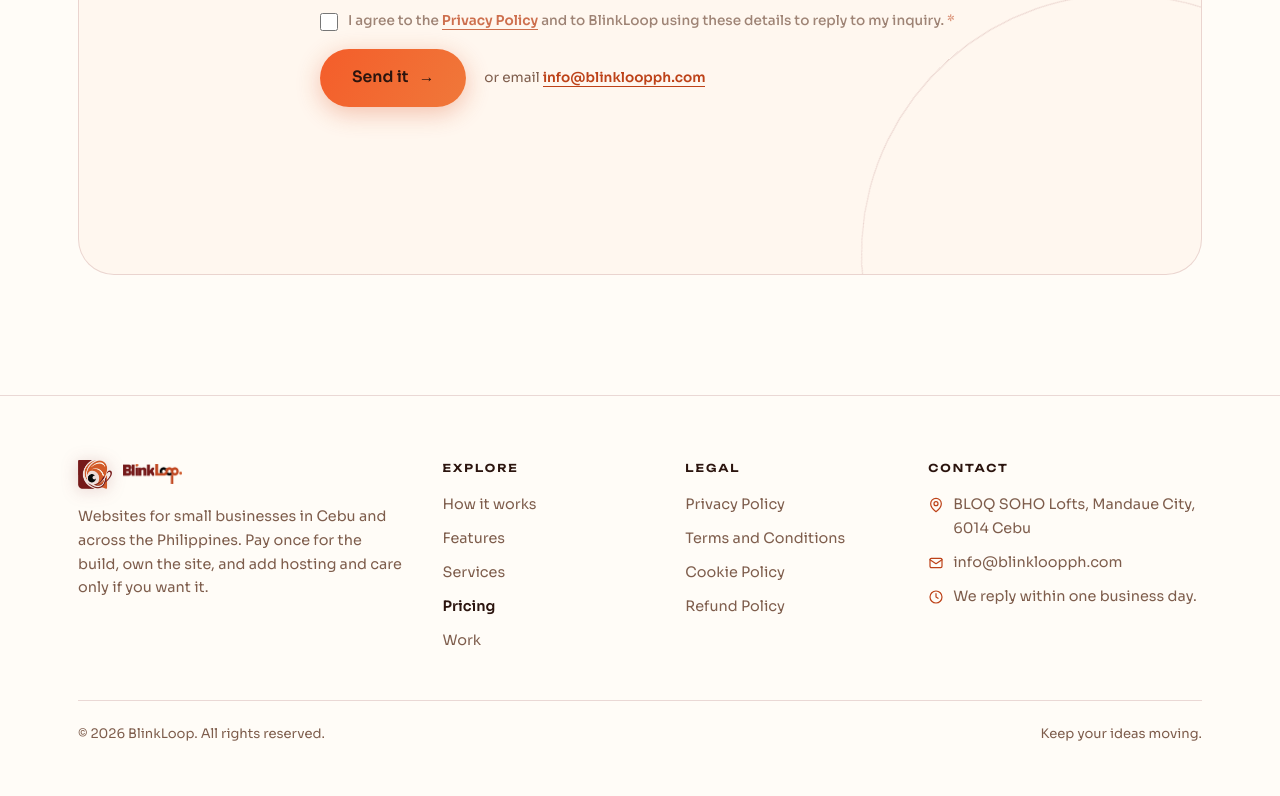
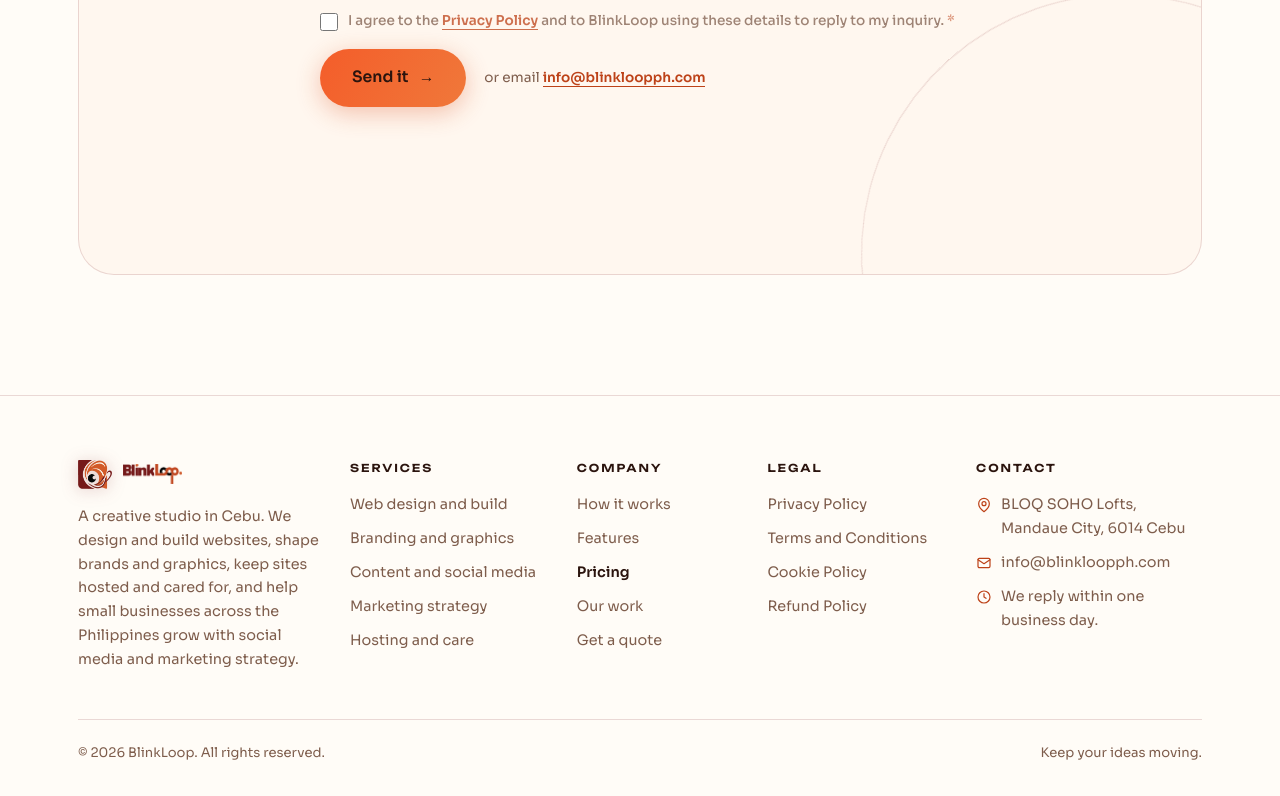
Before and after one commit to KingHiro21/BlinkLoop, a website: page hosting.html in a window 1280 px wide. Shown: the part 7222-8018 px from the top of the page. Drawn offline with Linux system fonts and the light colour scheme.

Commit message:
Footer reflects the full service range
Description now covers websites, branding and graphics, hosting and care,
and social media and marketing strategy. A Services column links each
area to the Services section and the hosting plans; Company holds How it
works, Features, Pricing, Our work and Get a quote. Five columns on
desktop, two by two under the brand on tablets, one column on phones.
Labels chosen so nothing wraps at any desktop width.

Co-Authored-By: Claude Fable 5.1 <noreply@anthropic.com>

```diff
--- a/hosting.html
+++ b/hosting.html
@@ -572,9 +572,9 @@ section{padding:120px 0;position:relative}
 /* ---------- footer ---------- */
 
 footer{border-top:1px solid var(--line);padding:64px 0 32px;color:var(--muted);font-size:.9rem}
-.foot{display:grid;grid-template-columns:1.6fr 1fr 1fr 1.35fr;gap:36px 40px;align-items:start}
+.foot{display:grid;grid-template-columns:1.35fr 1.1fr .9fr 1fr 1.25fr;gap:36px 28px;align-items:start}
 .foot-brand .brand{font-size:.95rem;margin-bottom:16px}
-.foot-brand p{max-width:34ch;font-size:.9rem;line-height:1.65}
+.foot-brand p{max-width:36ch;font-size:.9rem;line-height:1.65}
 .foot h4{font-family:'Unbounded',sans-serif;font-size:.68rem;font-weight:600;letter-spacing:.18em;text-transform:uppercase;color:var(--ink);margin-bottom:16px}
 .foot ul{list-style:none;display:grid;gap:10px}
 .foot li{display:flex;gap:9px;align-items:flex-start}
@@ -589,7 +589,7 @@ footer{border-top:1px solid var(--line);padding:64px 0 32px;color:var(--muted);f
   .p-biz{scale:1.04}
 }
 @media (max-width:980px){
-  .foot{grid-template-columns:1fr 1fr 1.3fr;gap:32px 28px}
+  .foot{grid-template-columns:1fr 1fr;gap:32px 28px}
   .foot-brand{grid-column:1 / -1}
   .hero-grid{grid-template-columns:1fr;gap:24px}
   .plans{grid-template-columns:1fr}
@@ -1318,16 +1318,26 @@ body{overflow-x:clip}
             <img class="brand-word brand-word-sm bw-light" src="/assets/blinkloop-wordmark-transparent.png" alt="BlinkLoop" width="481" height="163" loading="lazy" />
             <img class="brand-word brand-word-sm bw-dark" src="/assets/blinkloop-wordmark-dark.png" alt="BlinkLoop" width="481" height="163" loading="lazy" />
           </a>
-        <p>Websites for small businesses in Cebu and across the Philippines. Pay once for the build, own the site, and add hosting and care only if you want it.</p>
+        <p>A creative studio in Cebu. We design and build websites, shape brands and graphics, keep sites hosted and cared for, and help small businesses across the Philippines grow with social media and marketing strategy.</p>
       </div>
-      <nav class="foot-col" aria-label="Explore">
-        <h4>Explore</h4>
+      <nav class="foot-col" aria-label="Services">
+        <h4>Services</h4>
+        <ul>
+          <li><a href="/#services">Web design and build</a></li>
+          <li><a href="/#services">Branding and graphics</a></li>
+          <li><a href="/#services">Content and social media</a></li>
+          <li><a href="/#services">Marketing strategy</a></li>
+          <li><a href="/hosting#hosting">Hosting and care</a></li>
+        </ul>
+      </nav>
+      <nav class="foot-col" aria-label="Company">
+        <h4>Company</h4>
         <ul>
           <li><a href="/#how">How it works</a></li>
           <li><a href="/#features">Features</a></li>
-          <li><a href="/#services">Services</a></li>
           <li><a href="/hosting" aria-current="page">Pricing</a></li>
-          <li><a href="/work">Work</a></li>
+          <li><a href="/work">Our work</a></li>
+          <li><a href="#start">Get a quote</a></li>
         </ul>
       </nav>
       <nav class="foot-col" aria-label="Legal">
```
Also changed, not shown: index.html (+18 -8 lines), work.html (+18 -8 lines).
